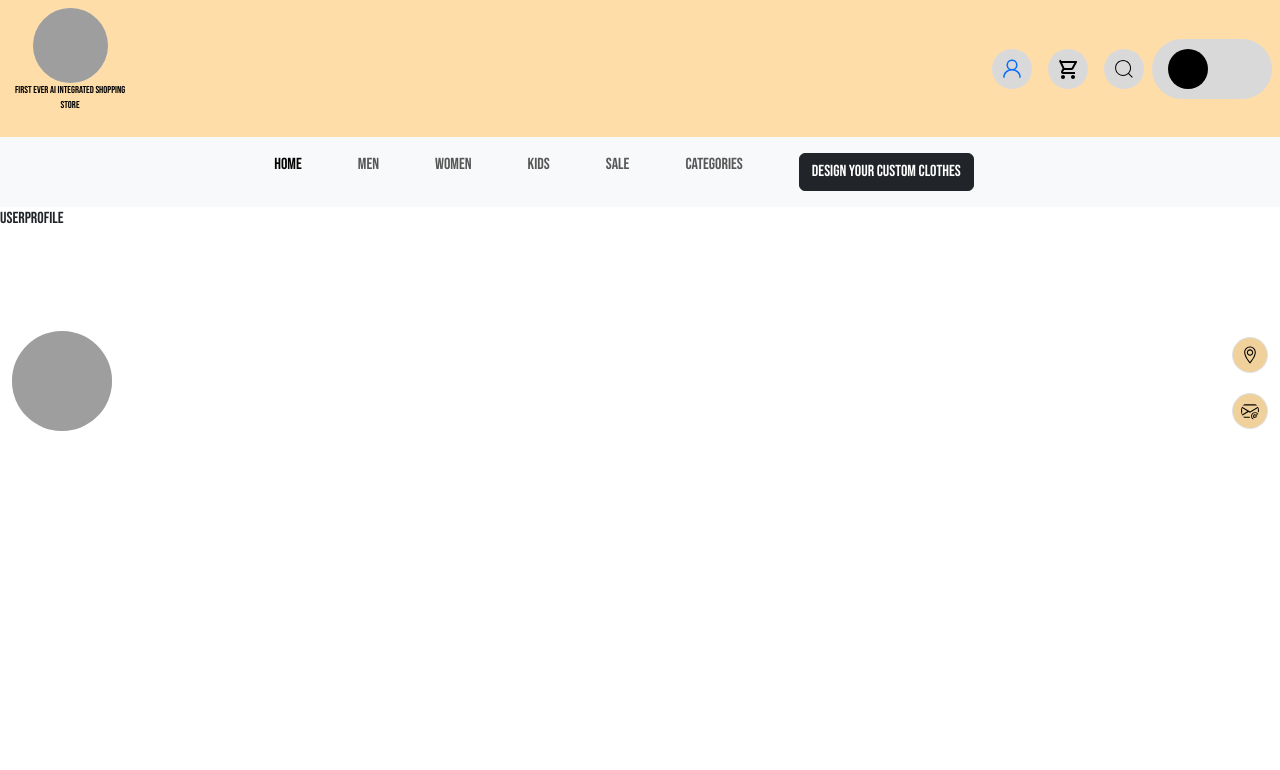
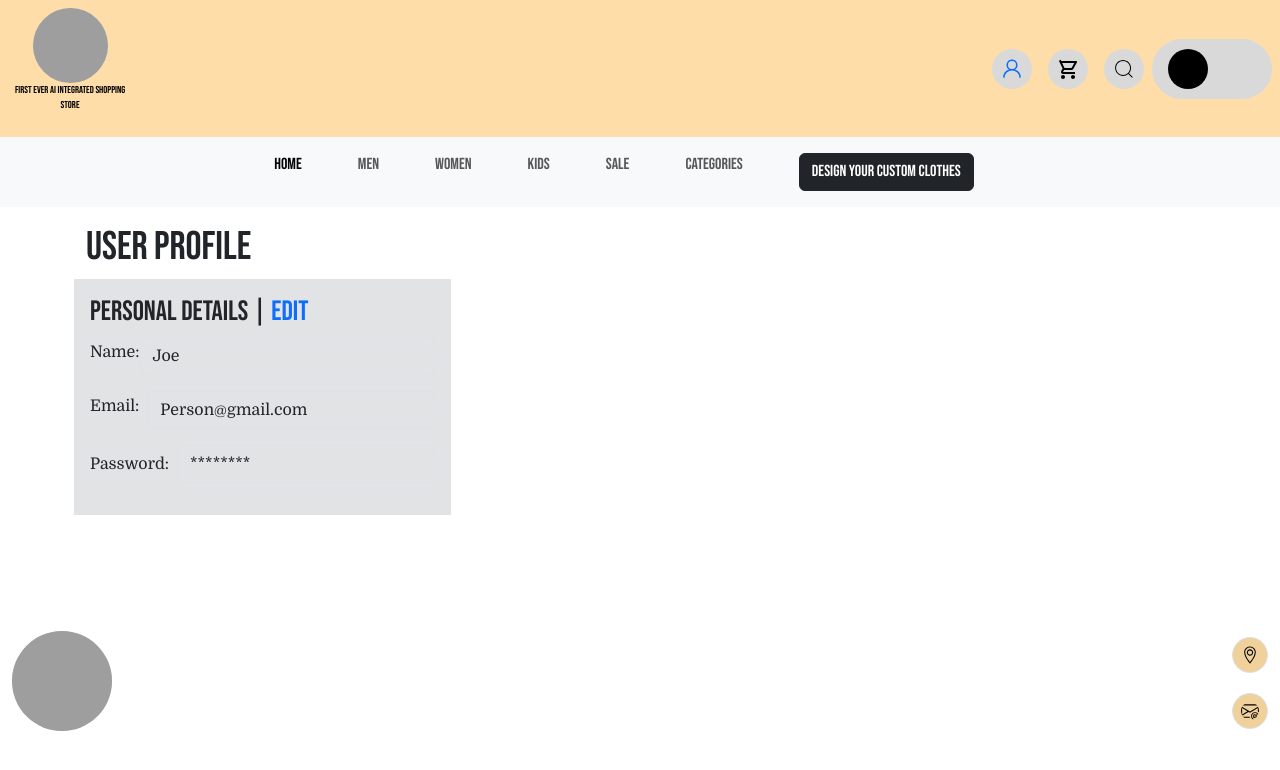
Before and after one commit to FYP-25-PIXEL-WEAR/FYP, a React (Vite) app in the folder Frontend/: page /userprofile in a window 1280 px wide. Shown: the top 770 px of the page. Built offline with nearby package versions, Linux system fonts and the light colour scheme; grey boxes are pictures that could not be loaded.

Commit message:
First Commit

```diff
--- a/Frontend/src/App.css
+++ b/Frontend/src/App.css
@@ -20,7 +20,7 @@ form,#square{
   font-family: "Domine", serif;
   font-style: normal;
 }
-input:focus{
+.data:focus{
   transform: scale(1.1);
 }
 *{
--- a/Frontend/src/Components/Footer.jsx
+++ b/Frontend/src/Components/Footer.jsx
@@ -4,7 +4,7 @@ import { BsEnvelopeAt } from "react-icons/bs";
 const Footer = () => {
   return (
     <>
-    <footer className='tw:bg-[url("footer.png")] tw:bg-cover tw:bg-center tw:bg-no-repeat text-white tw:min-h-[700px] position-relative'>
+    <footer className='tw:bg-[url("footer.png")] tw:bg-cover tw:bg-center tw:bg-no-repeat text-white tw:min-h-[600px] w-100 tw:bottom-0'>
       <div className="container-fluid">
           <div className="col-md-4 ms-auto">
             <p className='text-end tw:text-4xl'>Worlds First ever AI Powered Store</p>
--- a/Frontend/src/Components/LoginSignUp.jsx
+++ b/Frontend/src/Components/LoginSignUp.jsx
@@ -64,7 +64,7 @@ const LoginSignUp = ({ setShowNavbar,setShowHeader,setShowFooter }) => {
                       <div className="form-group mb-5 mt-5 position-relative">
                         <input
                           type="text"
-                          className="border-0 border-bottom tw:outline-0 position-relative"
+                          className="border-0 border-bottom tw:outline-0 position-relative data"
                           id="email"
                           placeholder="Username"
                           required
@@ -74,7 +74,7 @@ const LoginSignUp = ({ setShowNavbar,setShowHeader,setShowFooter }) => {
                       <div className="form-group mb-5 mt-5 position-relative">
                         <input
                           type="password"
-                          className="border-0 border-bottom tw:outline-0 position-relative"
+                          className="border-0 border-bottom tw:outline-0 position-relative data"
                           id="password"
                           placeholder="Password"
                           required
@@ -121,7 +121,7 @@ const LoginSignUp = ({ setShowNavbar,setShowHeader,setShowFooter }) => {
                       <div className="form-group mb-5 mt-5 position-relative">
                         <input
                           type="text"
-                          className="border-0 border-bottom tw:outline-0 position-relative"
+                          className="border-0 border-bottom tw:outline-0 position-relative data"
                           id="newUsername"
                           placeholder="New Username"
                           required
@@ -131,7 +131,7 @@ const LoginSignUp = ({ setShowNavbar,setShowHeader,setShowFooter }) => {
                       <div className="form-group mb-5 mt-5 position-relative">
                         <input
                           type="email"
-                          className="border-0 border-bottom tw:outline-0 position-relative"
+                          className="border-0 border-bottom tw:outline-0 position-relative data"
                           id="newEmail"
                           placeholder="Email"
                           required
@@ -141,7 +141,7 @@ const LoginSignUp = ({ setShowNavbar,setShowHeader,setShowFooter }) => {
                       <div className="form-group mb-5 mt-5 position-relative">
                         <input
                           type="password"
-                          className="border-top-0 border-0 border-bottom tw:outline-0 position-relative"
+                          className="border-top-0 border-0 border-bottom tw:outline-0 position-relative data"
                           id="newPassword"
                           placeholder="New Password"
                           required
--- a/Frontend/src/Components/UserProfile.jsx
+++ b/Frontend/src/Components/UserProfile.jsx
@@ -1,9 +1,87 @@
-import React from 'react'
+import { useState } from "react";
 
 const UserProfile = () => {
+  const [isEditing, setIsEditing] = useState(false);
   return (
-    <div>UserProfile</div>
-  )
-}
+    <div className="container p-3">
+      <div className="col-md-12">
+        <h1 className="h1">USER PROFILE</h1>
+        <div className="row">
+          <div className="col-md-4 bg-secondary-subtle p-3">
+            <p className="h3">
+              PERSONAL DETAILS |{" "}
+              <span
+                className="tw:cursor-pointer text-primary"
+                onClick={() => {
+                  setIsEditing(!isEditing);
+                }}
+              >
+                {" "}
+                EDIT{" "}
+              </span>
+            </p>
+            <form action="">
+              <div className="mb-3 d-flex align-items-center justify-content-center w-100">
+                <label htmlFor="name" className="form-label">
+                  Name:{" "}
+                </label>
+                {isEditing ? (
+                  <input
+                    type="text"
+                    className="form-control"
+                    id="name"
+                    value={"Joe"}
+                  />
+                ) : (
+                  <span className="form-control bg-secondary-subtle">Joe</span>
+                )}
+              </div>
+              <div className="mb-3 d-flex align-items-center justify-content-center w-100">
+                <label htmlFor="email" className="form-label">
+                  Email:{" "}
+                </label>
+                {isEditing ? (
+                  <input
+                    type="email"
+                    className="form-control ms-2"
+                    id="surname"
+                    value={"Person@gmail.com"}
+                  />
+                ) : (
+                  <span className="form-control ms-2 bg-secondary-subtle">
+                    Person@gmail.com
+                  </span>
+                )}
+              </div>
+              <div className="mb-3 d-flex align-items-center justify-content-center w-100">
+                <label htmlFor="Password">Password: </label>
+                {isEditing ? (
+                  <input
+                    type="password"
+                    className="form-control ms-2"
+                    id="Password"
+                    value={"********"}
+                  />
+                ) : (
+                  <span className="form-control ms-2 bg-secondary-subtle">
+                    ********
+                  </span>
+                )}
+              </div>
+              <div className="mb-3">
+                {isEditing ? (
+                  <button type="submit" className="btn btn-primary ms-2">
+                    Save
+                  </button>
+                ) : null}
+              </div>
+            </form>
+          </div>
+          <div className="col-md-6"></div>
+        </div>
+      </div>
+    </div>
+  );
+};
 
-export default UserProfile
+export default UserProfile;
```
Also changed, not shown: Frontend/index.html (line endings or trailing spaces).
